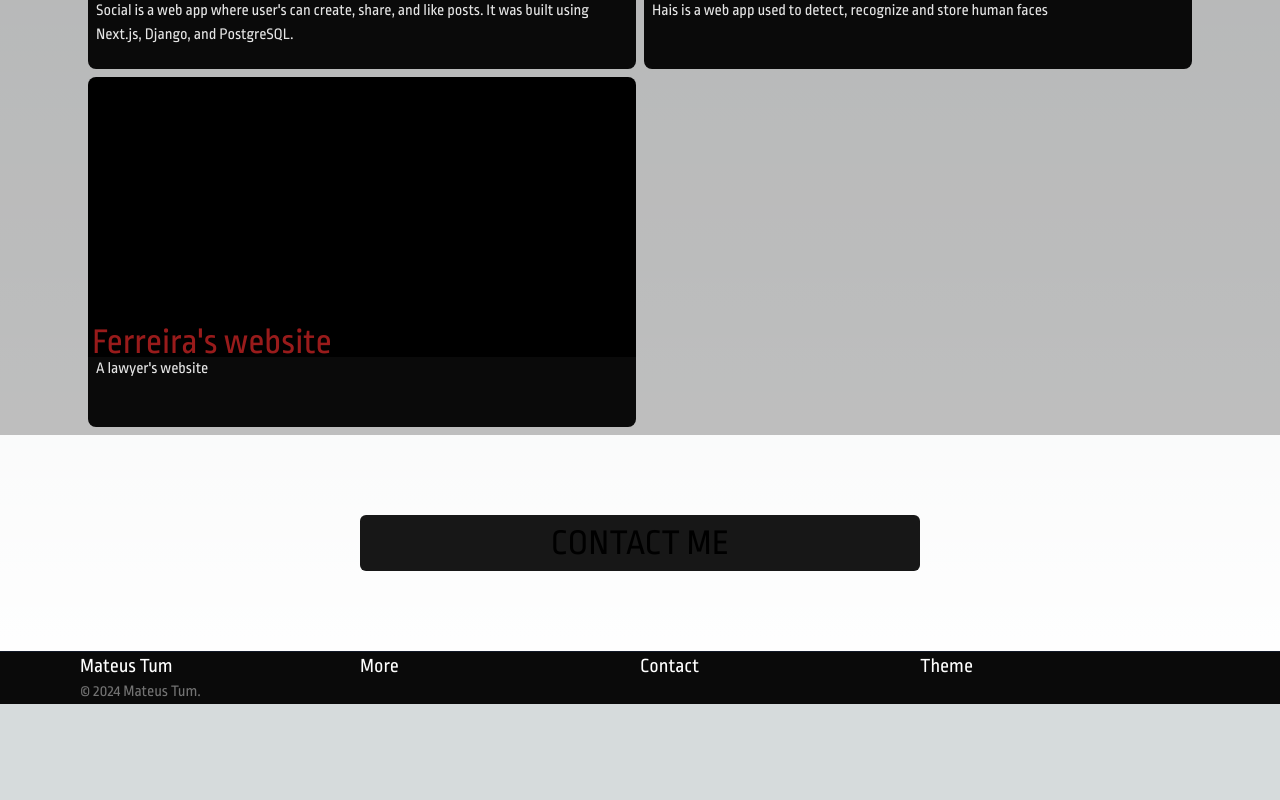
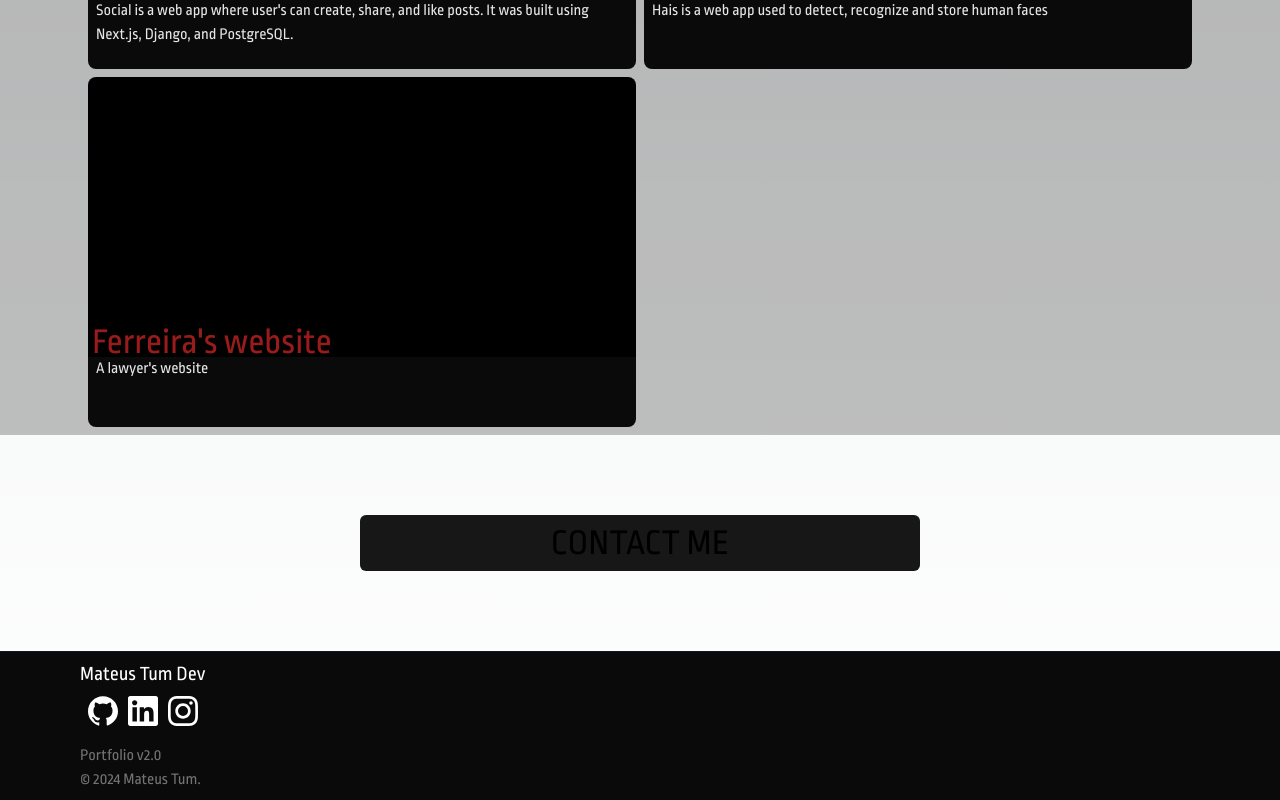
Before and after one commit to MateusTum/portfolio-nextjs, a Next.js app: page / in a window 1280 px wide. Shown: the part 1625-2425 px from the top of the page. Before the commit the page ends 2329 px from the top, so only its background shows below. Built offline with nearby package versions, Linux system fonts and the light colour scheme.

Commit message:
Update Footer.tsx

```diff
--- a/app/ui/footer/Footer.tsx
+++ b/app/ui/footer/Footer.tsx
@@ -1,24 +1,92 @@
+import type { SimpleIcon } from "simple-icons";
+import { siInstagram, siLinkedin, siGithub } from "simple-icons/icons";
+
+interface mySocialMedia {
+  [key: string]: {
+    icon: SimpleIcon;
+    url: string;
+  };
+}
+
+const mySocialMedia: mySocialMedia = {
+  github: {
+    icon: siGithub,
+    url: "https://www.github.com/mateustum",
+  },
+  linkedin: {
+    icon: siLinkedin,
+    url: "https://www.linkedin.com/in/mateus-rosa-tum-7b803a1b6/",
+  },
+  instagram: {
+    icon: siInstagram,
+    url: "https://www.instagram.com/mateustum/",
+  },
+};
 
 export default function Footer() {
   return (
-      <footer className="w-full border-t-gray-900 border-t-[0.1rem] bg-neutral-950">
+    <footer className="py-2 w-full border-t-gray-900 border-t-[0.1rem] bg-neutral-950 flex justify-center">
       <div className="container">
-          <div className="grid grid-cols-4 justify-center text-start">
-            <div>
-              <span className="text-white text-xl">Mateus Tum</span>
-            </div>
-            <div>
-              <span className="text-white text-xl">More</span>
-            </div>
-            <div>
-              <span className="text-white text-xl">Contact</span>
-            </div>
-            <div>
-              <span className="text-white text-xl">Theme</span>
+        <div className="grid grid-cols-2 justify-center text-start">
+          <div className="col-span-3 sm:col-span-1 text-center sm:text-left">
+            <span className="text-white text-xl">Mateus Tum Dev</span>
+            <div className="flex items-center p-2 justify-center sm:justify-start">
+              {Object.keys(mySocialMedia).map((key) => {
+                return (
+                  <a
+                    key={key}
+                    href={mySocialMedia[key].url}
+                    target="_blank"
+                    rel="noreferrer"
+                    className="text-white"
+                  >
+                    <svg
+                      viewBox="0 0 32 32"
+                      width="32"
+                      height="32"
+                      className="w-10 h-10"
+                    >
+                      <path
+                        d={mySocialMedia[key].icon.path}
+                        fill="currentColor"
+                      />
+                    </svg>
+                  </a>
+                );
+              })}
             </div>
           </div>
-          <div>
-            <div className="flex text-left">
+          {/* <div>
+            <span className="text-white text-xl">More</span>
+          </div> */}
+          {/* <div>
+            <span className="text-white text-xl">Contact</span>
+            <div className="text-neutral-500 grid grid-rows">
+              <a
+                target="_blank"
+                rel="noreferrer"
+                href="https://instagram.com/mateustum"
+              >
+                Instagram
+              </a>
+              <a
+                target="_blank"
+                rel="noreferrer"
+                href="mailto:mateus.tum@icloud.com"
+              >
+                Email
+              </a>
+            </div>
+          </div> */}
+          {/* <div>
+            <span className="text-white text-xl">Theme</span>
+          </div> */}
+        </div>
+        <div className="my-5 sm:my-0">
+          <div className="text-center sm:text-left">
+            <span className="text-neutral-500">Portfolio v2.0</span>
+          </div>
+          <div className="text-center sm:text-left">
             <span className="text-neutral-500">© 2024 Mateus Tum.</span>
           </div>
         </div>
```
Lines whose indentation alone changed are shown as unchanged.
